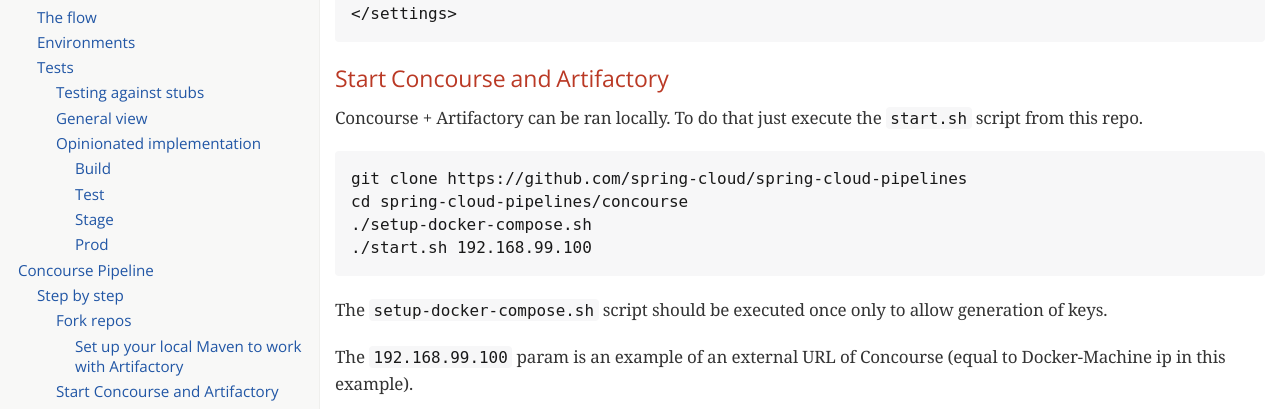
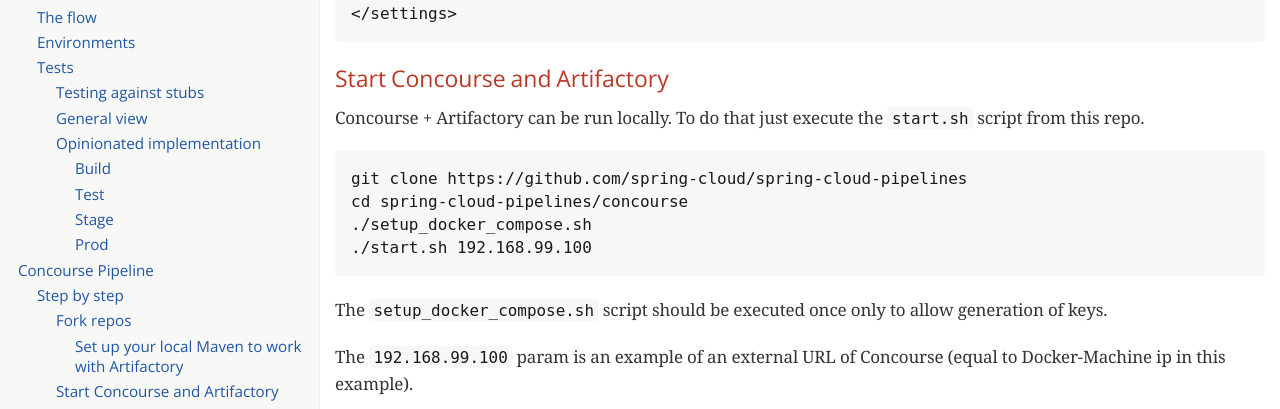
Before and after one commit to spring-attic/cloudpipelines-scripts, a Jekyll site: the page docs/spring-cloud-pipelines.html, which Jekyll copies as it is, in a window 1280 px wide and 1400 px high, scrolled down 14595 px. Shown: the part 154-563 px from the top of the window. Built offline with Jekyll 4.4.1, drawn with Linux system fonts in a browser that asks for light colours; some web fonts are replaced; some of the changed text lies outside the part shown.

Commit message:
Updated docs

```diff
--- a/docs/spring-cloud-pipelines.html
+++ b/docs/spring-cloud-pipelines.html
@@ -4,7 +4,7 @@
 <meta charset="UTF-8">
 <!--[if IE]><meta http-equiv="X-UA-Compatible" content="IE=edge"><![endif]-->
 <meta name="viewport" content="width=device-width, initial-scale=1.0">
-<meta name="generator" content="Asciidoctor 1.5.4">
+<meta name="generator" content="Asciidoctor 1.5.5">
 <title>Spring Cloud Pipelines</title>
 <link rel="stylesheet" href="https://fonts.googleapis.com/css?family=Open+Sans:300,300italic,400,400italic,600,600italic%7CNoto+Serif:400,400italic,700,700italic%7CDroid+Sans+Mono:400,700">
 <style>
@@ -17,7 +17,6 @@
 [hidden],template{display:none}
 script{display:none!important}
 html{font-family:sans-serif;-ms-text-size-adjust:100%;-webkit-text-size-adjust:100%}
-body{margin:0}
 a{background:transparent}
 a:focus{outline:thin dotted}
 a:active,a:hover{outline:0}
@@ -52,7 +51,7 @@
 table{border-collapse:collapse;border-spacing:0}
 *,*:before,*:after{-moz-box-sizing:border-box;-webkit-box-sizing:border-box;box-sizing:border-box}
 html,body{font-size:100%}
-body{background:#fff;color:rgba(0,0,0,.8);padding:0;margin:0;font-family:"Noto Serif","DejaVu Serif",serif;font-weight:400;font-style:normal;line-height:1;position:relative;cursor:auto}
+body{background:#fff;color:rgba(0,0,0,.8);padding:0;margin:0;font-family:"Noto Serif","DejaVu Serif",serif;font-weight:400;font-style:normal;line-height:1;position:relative;cursor:auto;tab-size:4;-moz-osx-font-smoothing:grayscale;-webkit-font-smoothing:antialiased}
 a:hover{cursor:pointer}
 img,object,embed{max-width:100%;height:auto}
 object,embed{height:100%}
@@ -64,7 +63,6 @@
 .text-center{text-align:center!important}
 .text-justify{text-align:justify!important}
 .hide{display:none}
-body{-webkit-font-smoothing:antialiased}
 img,object,svg{display:inline-block;vertical-align:middle}
 textarea{height:auto;min-height:50px}
 select{width:100%}
@@ -119,13 +117,16 @@
 table tr th,table tr td{padding:.5625em .625em;font-size:inherit;color:rgba(0,0,0,.8)}
 table tr.even,table tr.alt,table tr:nth-of-type(even){background:#f8f8f7}
 table thead tr th,table tfoot tr th,table tbody tr td,table tr td,table tfoot tr td{display:table-cell;line-height:1.6}
-body{tab-size:4}
 h1,h2,h3,#toctitle,.sidebarblock>.content>.title,h4,h5,h6{line-height:1.2;word-spacing:-.05em}
 h1 strong,h2 strong,h3 strong,#toctitle strong,.sidebarblock>.content>.title strong,h4 strong,h5 strong,h6 strong{font-weight:400}
 .clearfix:before,.clearfix:after,.float-group:before,.float-group:after{content:" ";display:table}
 .clearfix:after,.float-group:after{clear:both}
-*:not(pre)>code{font-size:.9375em;font-style:normal!important;letter-spacing:0;padding:.1em .5ex;word-spacing:-.15em;background-color:#f7f7f8;-webkit-border-radius:4px;border-radius:4px;line-height:1.45;text-rendering:optimizeSpeed}
+*:not(pre)>code{font-size:.9375em;font-style:normal!important;letter-spacing:0;padding:.1em .5ex;word-spacing:-.15em;background-color:#f7f7f8;-webkit-border-radius:4px;border-radius:4px;line-height:1.45;text-rendering:optimizeSpeed;word-wrap:break-word}
+*:not(pre)>code.nobreak{word-wrap:normal}
+*:not(pre)>code.nowrap{white-space:nowrap}
 pre,pre>code{line-height:1.45;color:rgba(0,0,0,.9);font-family:"Droid Sans Mono","DejaVu Sans Mono",monospace;font-weight:400;text-rendering:optimizeSpeed}
+em em{font-style:normal}
+strong strong{font-weight:400}
 .keyseq{color:rgba(51,51,51,.8)}
 kbd{font-family:"Droid Sans Mono","DejaVu Sans Mono",monospace;display:inline-block;color:rgba(0,0,0,.8);font-size:.65em;line-height:1.45;background-color:#f7f7f7;border:1px solid #ccc;-webkit-border-radius:3px;border-radius:3px;-webkit-box-shadow:0 1px 0 rgba(0,0,0,.2),0 0 0 .1em white inset;box-shadow:0 1px 0 rgba(0,0,0,.2),0 0 0 .1em #fff inset;margin:0 .15em;padding:.2em .5em;vertical-align:middle;position:relative;top:-.1em;white-space:nowrap}
 .keyseq kbd:first-child{margin-left:0}
@@ -1389,19 +1390,19 @@
 <div class="sect3">
 <h4 id="_start_concourse_and_artifactory">Start Concourse and Artifactory</h4>
 <div class="paragraph">
-<p><a id="start"></a> Concourse + Artifactory can be ran locally. To do that just execute the
+<p><a id="start"></a> Concourse + Artifactory can be run locally. To do that just execute the
 <code>start.sh</code> script from this repo.</p>
 </div>
 <div class="listingblock">
 <div class="content">
 <pre class="highlight"><code class="language-bash" data-lang="bash">git clone https://github.com/spring-cloud/spring-cloud-pipelines
 cd spring-cloud-pipelines/concourse
-./setup-docker-compose.sh
+./setup_docker_compose.sh
 ./start.sh 192.168.99.100</code></pre>
 </div>
 </div>
 <div class="paragraph">
-<p>The <code>setup-docker-compose.sh</code> script should be executed once only to allow
+<p>The <code>setup_docker_compose.sh</code> script should be executed once only to allow
 generation of keys.</p>
 </div>
 <div class="paragraph">
@@ -1641,7 +1642,7 @@
 </div>
 <div class="listingblock">
 <div class="content">
-<pre class="highlight"><code class="language-bash" data-lang="bash">./set-pipeline.sh</code></pre>
+<pre class="highlight"><code class="language-bash" data-lang="bash">./set_pipeline.sh</code></pre>
 </div>
 </div>
 <div class="paragraph">
```
Also changed, not shown: other parts of docs/spring-cloud-pipelines.html (+1 -1 lines), README.adoc (+5 -5 lines).
